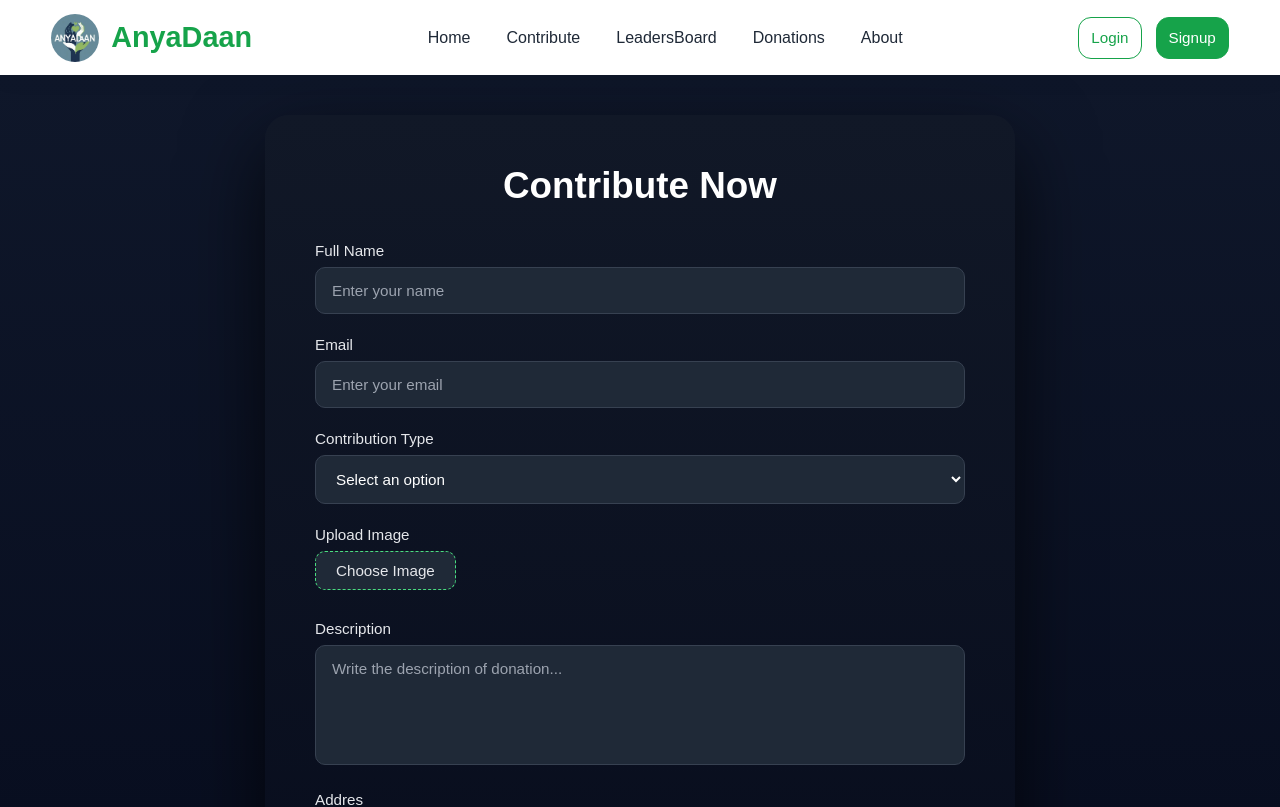
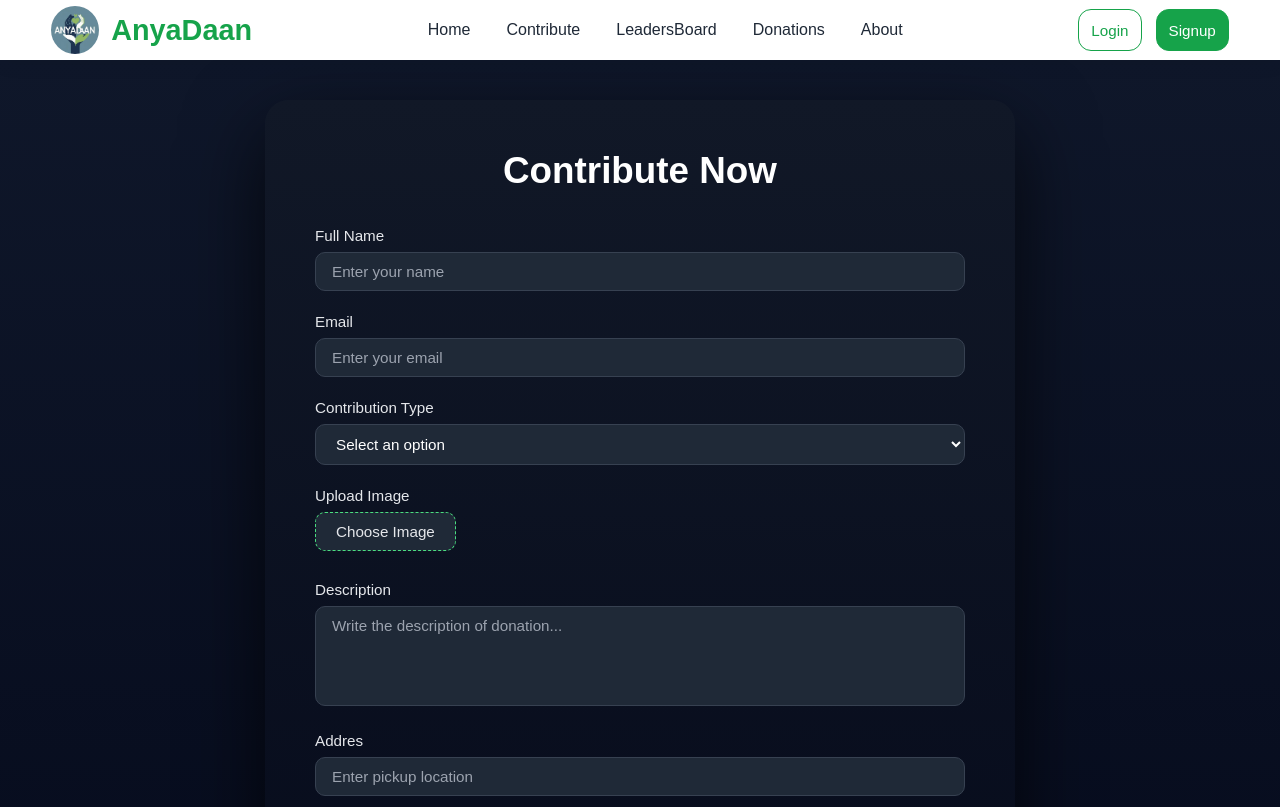
Before and after one commit to Saurabh667/AnyaDaan2_Frontend, a React (Vite) app: page /contribute in a window 1280 px wide. Shown: the top 807 px of the page. Built offline with nearby package versions, Linux system fonts and the light colour scheme.

Commit message:
some css changes

```diff
--- a/src/components/Header.css
+++ b/src/components/Header.css
@@ -1,6 +1,6 @@
 
 .headerBox {
-  height: 75px;
+  height: 60px;
   width: 100%;
   background: #ffffff;
   display: flex;
--- a/src/components/Pages/Contribute.css
+++ b/src/components/Pages/Contribute.css
@@ -38,7 +38,7 @@
 .form-group select,
 .form-group textarea {
   width: 100%;
-  padding: 14px 16px;
+  padding: 10px 16px;
   background: #1f2937;
   border: 1px solid #374151;
   border-radius: 10px;
@@ -49,7 +49,7 @@
 
 .form-group textarea {
   resize: none;
-  height: 120px;
+  height: 100px;
 }
 
 .form-group input::placeholder,
--- a/src/components/Pages/ContributionBoard.css
+++ b/src/components/Pages/ContributionBoard.css
@@ -19,7 +19,7 @@
   text-align: center;
   font-size: 2.8rem;
   font-weight: 800;
-  margin-bottom: 70px;
+  margin-bottom: 40px;
   letter-spacing: 1px;
   color: #c7d2fe;
 }
@@ -37,7 +37,7 @@
     rgba(59, 130, 246, 0.25)
   );
   border-radius: 24px;
-  padding: 38px 28px;
+  padding: 15px 28px;
   text-align: center;
   box-shadow: 0 30px 60px rgba(0, 0, 0, 0.65);
   backdrop-filter: blur(18px);
@@ -51,8 +51,8 @@
 }
 
 .CBavatar {
-  width: 100px;
-  height: 100px;
+  width: 75px;
+  height: 75px;
   border-radius: 50%;
   margin: 0 auto 18px;
   background: linear-gradient(135deg, #a78bfa, #60a5fa);
--- a/src/components/Pages/ContributionBoard.jsx
+++ b/src/components/Pages/ContributionBoard.jsx
@@ -25,7 +25,7 @@ const ContributionBoard = () => {
   return (<>
     <div className="CBpage">
       <div className="CBboard-page">
-        <h2>TEAM LEADERBOARD</h2>
+        <h2>DONOR'S LEADERBOARD</h2>
 
         {/* ========= TOP 3 CONTRIBUTORS ========= */}
         <div className="CBtop3">
```
